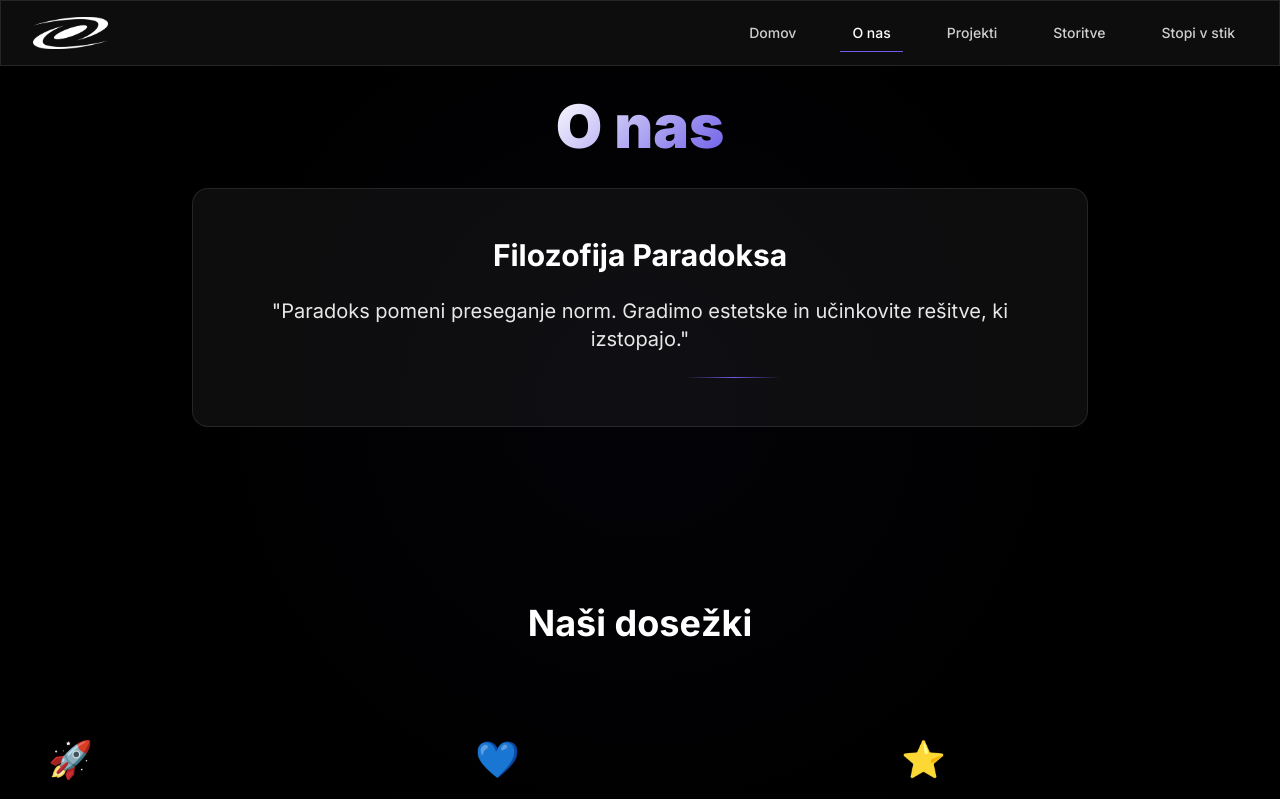
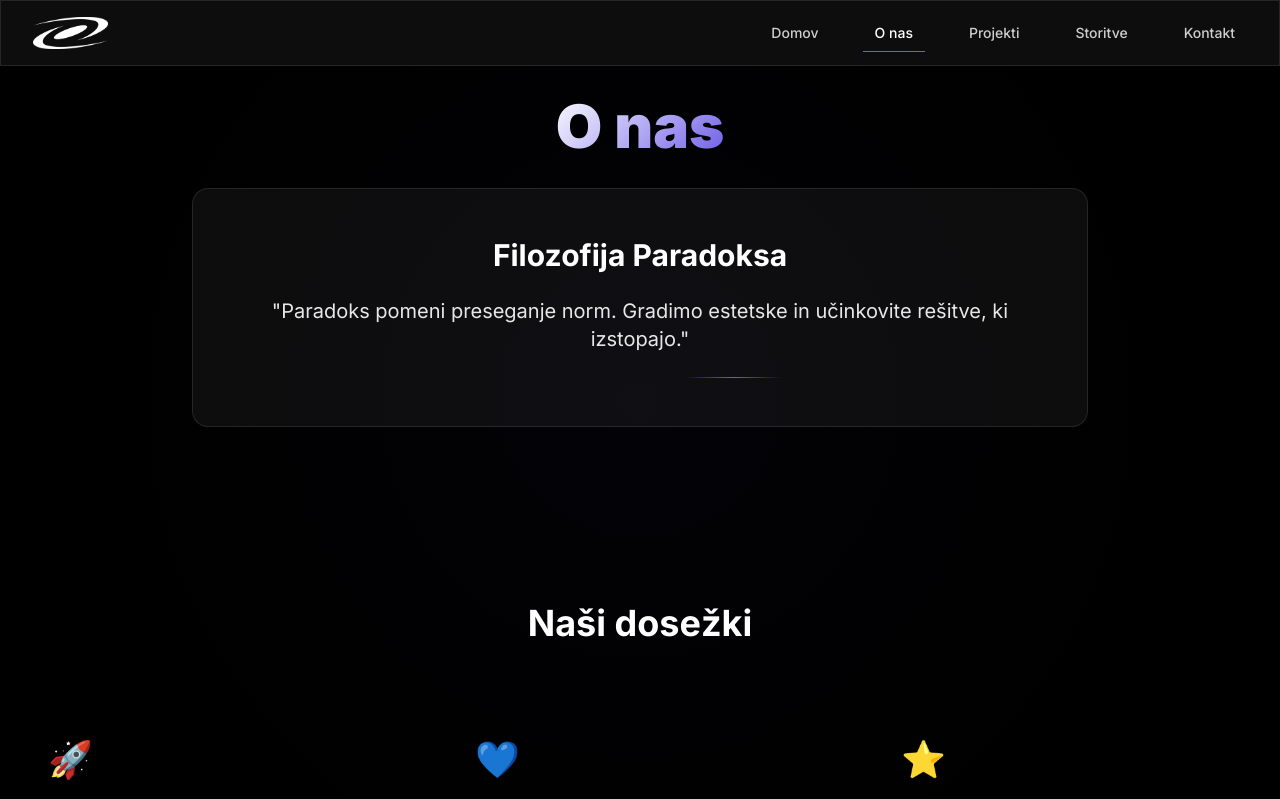
Before and after one commit to paradokssi/paradox-flux-web, a React (Vite) app: page /about in a window 1280 px wide. Shown: the top 799 px of the page. Built offline with nearby package versions, Linux system fonts and the light colour scheme.

Commit message:
Fix: Change "Stopi v stik" back to "Kontakt"
Reverts the change to the navigation link text.

```diff
--- a/src/components/Navigation.tsx
+++ b/src/components/Navigation.tsx
@@ -10,7 +10,7 @@ const Navigation = () => {
     { name: 'O nas', path: '/about' },
     { name: 'Projekti', path: '/projects' },
     { name: 'Storitve', path: '/services' },
-    { name: 'Stopi v stik', path: '/contact' }
+    { name: 'Kontakt', path: '/contact' }
   ];
 
   return (
```
